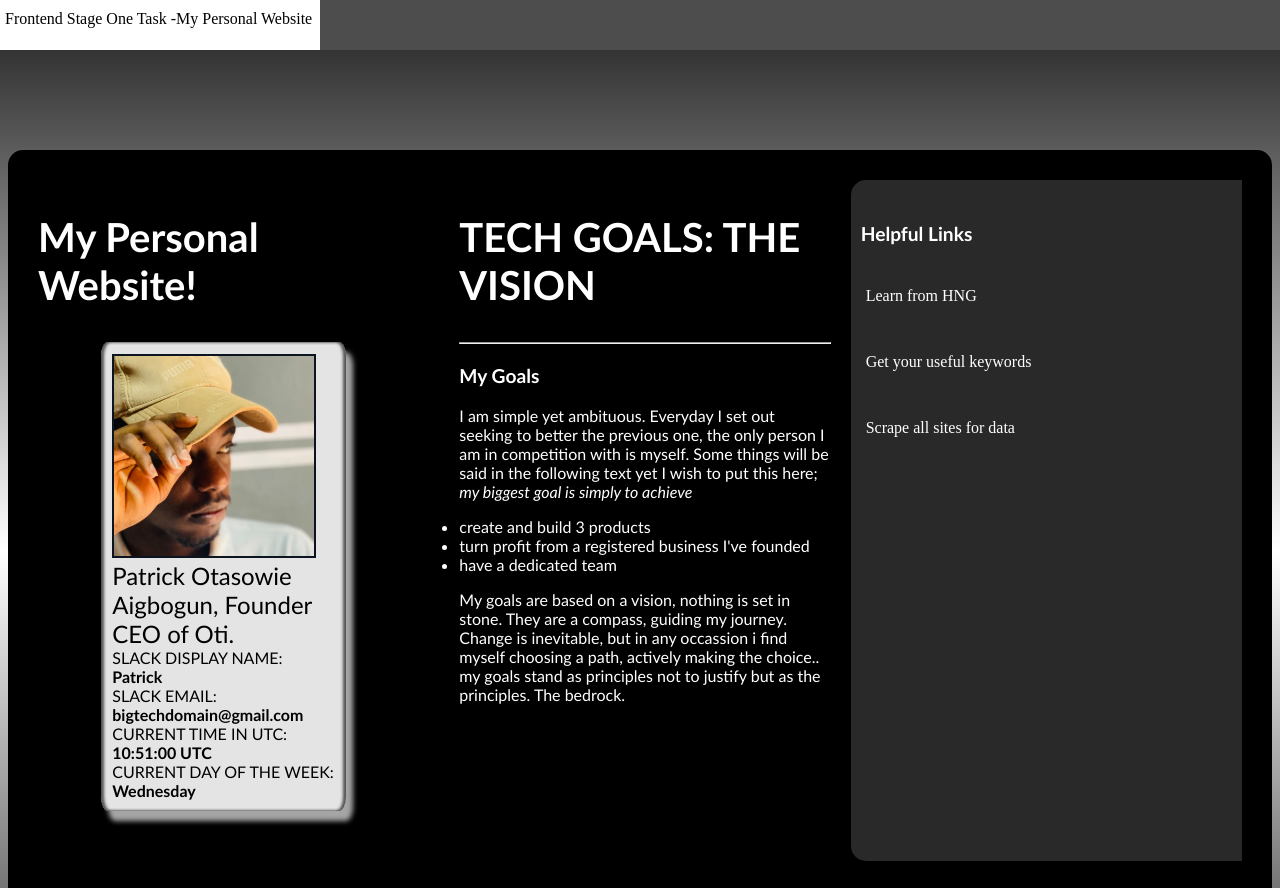
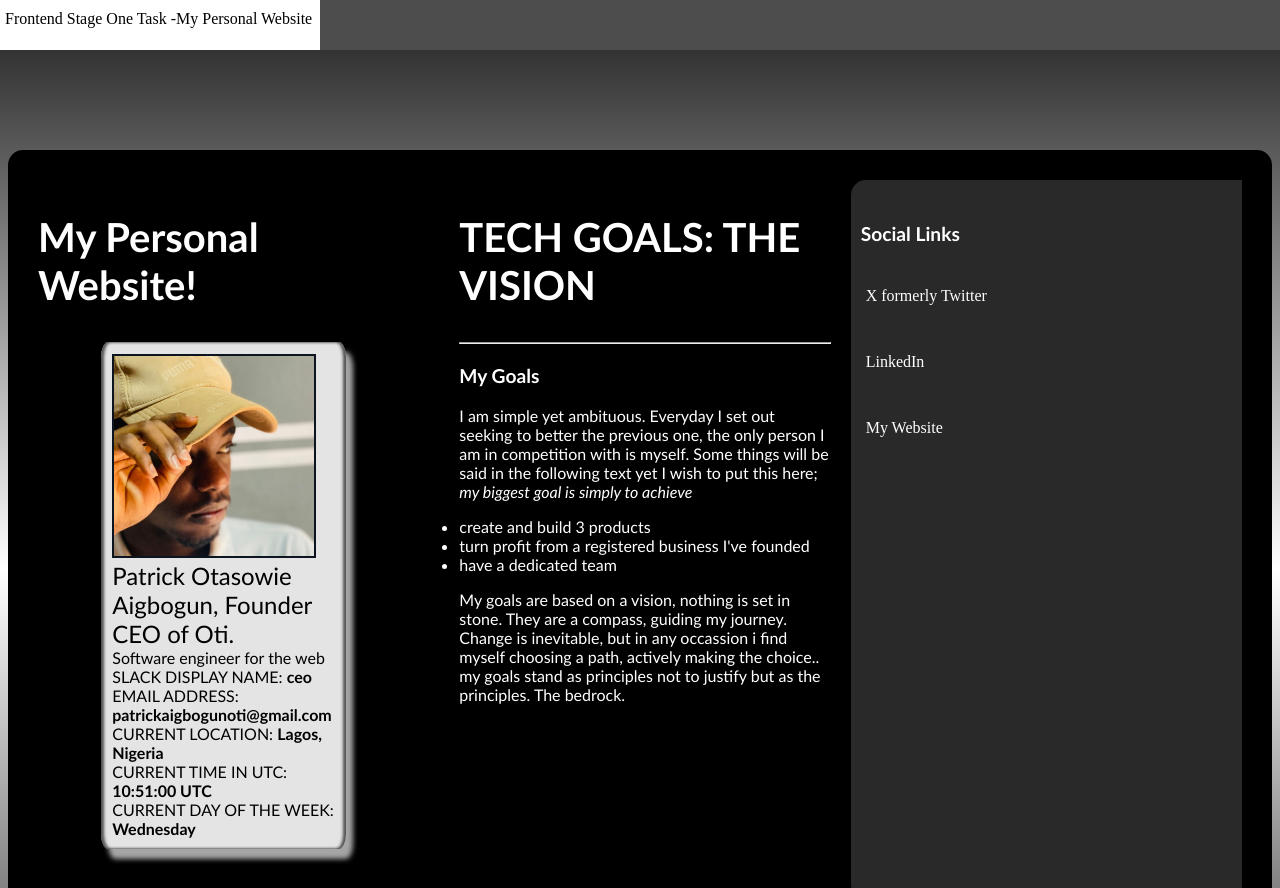
Before and after one commit to patrickaigbogun/hng-internship, a plain HTML site: page stage-1/my-personal-website/index.html in a window 1280 px wide. Shown: the top 888 px of the page. Drawn offline with Linux system fonts and the light colour scheme.

Commit message:
Update index.html

```diff
--- a/stage-1/my-personal-website/index.html
+++ b/stage-1/my-personal-website/index.html
@@ -4,7 +4,7 @@
      <link rel="stylesheet" href="index.css">
      <meta charset="UTF-8" />
      <meta name="viewport" content="width=device-width, initial-scale=1.0" />
-     <title>HNG11 -stage 1</title>
+     <title>HNG11 -stage 0</title>
     </head>
     <body>
 
@@ -18,18 +18,22 @@
             <section class="section1">
                 <h1>My Personal Website!</h1>
                 <p>
-                    <img class="img" src="assets/Screenshot_20240706-223041.jpg" alt="contact image"> <br>
-                    <span class="cardheading" > Patrick Otasowie Aigbogun, Founder CEO of Oti. </span>
-                    <span class="cardtext" data-testid="slackDisplayName" >
-                        SLACK DISPLAY NAME: <b>Patrick</b>
+                    <img data-testid="profilePicture" class="img" src="assets/Screenshot_20240706-223041.jpg" alt="contact image"> <br>
+                    <span data-testid="fullName" class="cardheading" > Patrick Otasowie Aigbogun, Founder CEO of Oti. </span>
+<span data-testid="jobTitle" class="cardtext">Software engineer for the web</span>
+                    <span class="cardtext" >
+                        SLACK DISPLAY NAME: <b>ceo</b>
                     </span>
-                    <span class="cardtext" data-testid="slackEmail">
-                        SLACK EMAIL: <b>bigtechdomain@gmail.com</b>
+                    <span class="cardtext" data-testid="emailAddress">
+                        EMAIL ADDRESS: <b>patrickaigbogunoti@gmail.com</b>
                     </span>
+<span>
+CURRENT LOCATION: <b>Lagos, Nigeria</b>
+</span>
                     <span class="cardtext" data-testid="currentTimeUTC" >
                         CURRENT TIME IN UTC: <b id="time"></b>
                     </sapn>
-                    <sapn class="cardtext" data-testid="currentDay" >
+                    <sapn class="cardtext" >
                         CURRENT DAY OF THE WEEK: <b id="day"></b>
                     </span>
                 </p>
@@ -40,7 +44,7 @@
                 <hr>
                 <h3>My Goals</h3>
                 <p>
-                    <P>
+                    <P data-testid="shortBio">
                         I am simple yet ambituous. Everyday I set out seeking to better the previous one, the only person I am in competition with is myself.
                         Some things will be said in the following text yet I wish to put this here; <em>my biggest goal is simply to achieve</em>
                     </P>
@@ -60,15 +64,15 @@
             </section>
             <section class="section4">
                 <aside>
-                    <H5>Helpful Links</H5>
+                    <H5>Social Links</H5>
                     <p>
-                       <a href="https://hng.tech/learn" target="_blank" rel="noreferrer" rel="noopener" >Learn from HNG</a>
+                       <a data-testid="socialLinks" href="x.com/patrickaigbogun" target="_blank" rel="noreferrer" rel="noopener" >X formerly Twitter</a>
                     </p>
                     <p>
-                        <a href="https://keyword.org" target="_blank" rel="noreferrer" rel="noopener">Get your useful keywords</a>
+                        <a data-testid="socialLinks" href="https://www.linkedin.com/in/patrick-aigbogun-3220a0251?utm_source=share&utm_campaign=share_via&utm_content=profile&utm_medium=android_app" target="_blank" rel="noreferrer" rel="noopener">LinkedIn</a>
                     </p>
                     <p>
-                        <a href="https://scrapeanyweb.site" target="_blank" rel="noreferrer" rel="noopener" >Scrape all sites for data</a>
+                        <a data-testid="socialLinks" href="https://www.patrickaigbogun.me/blog" rel="noreferrer" rel="noopener" >My Website</a>
                     </p>
                 </aside>
             </section>
@@ -76,7 +80,7 @@
         </div>
         <footer>
            <div class="foot">
-            contact me at:<a href="mailto:bigtechdomain@gmail.com?subject=HNG%20STAGE1%20REACHOUT" target="_top" rel="noreferrer" rel="noopener">my email here</a>
+            contact me at:<a href="mailto:bigtechdomain@gmail.com?subject=HNG%20STAGE0%20REACHOUT" target="_top" rel="noreferrer" rel="noopener">my email here</a>
             <p> &copy; All Rights Reserved| by Oti.</p>
             </div>
         </footer>
```
